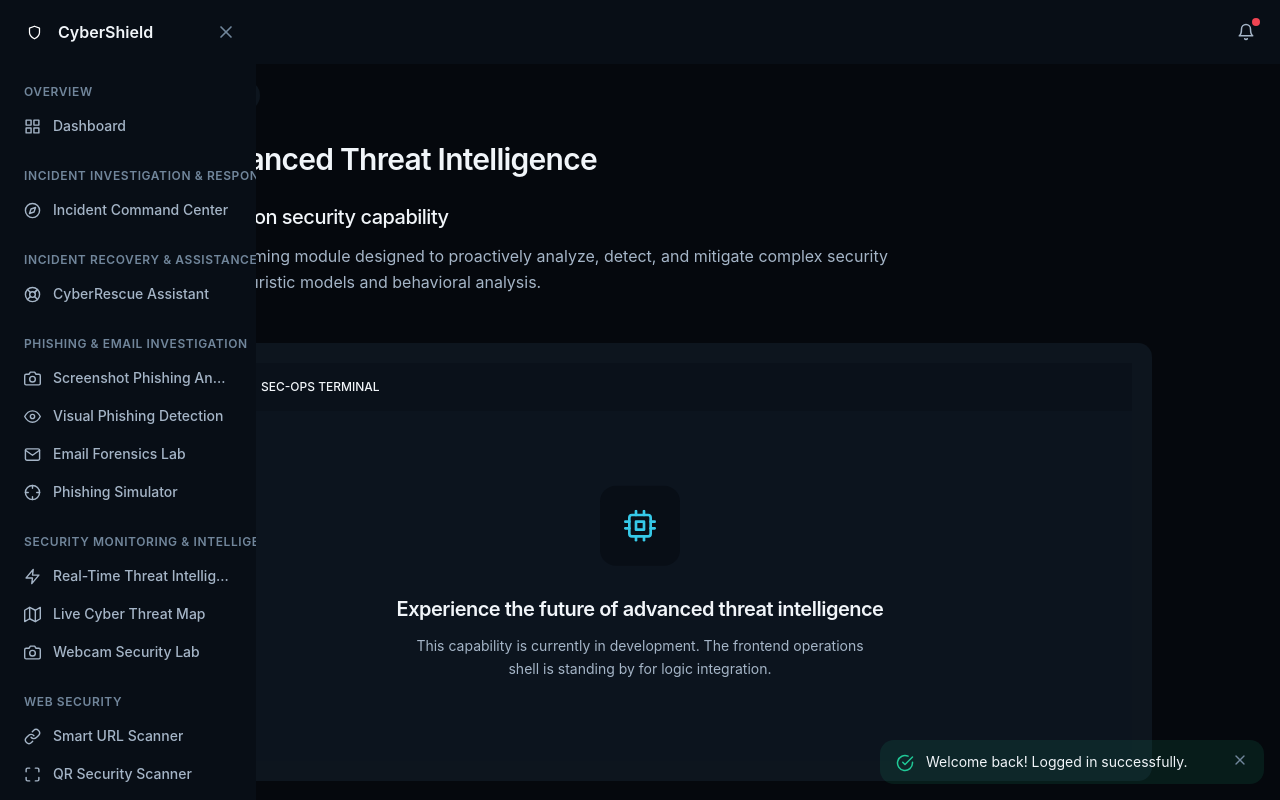
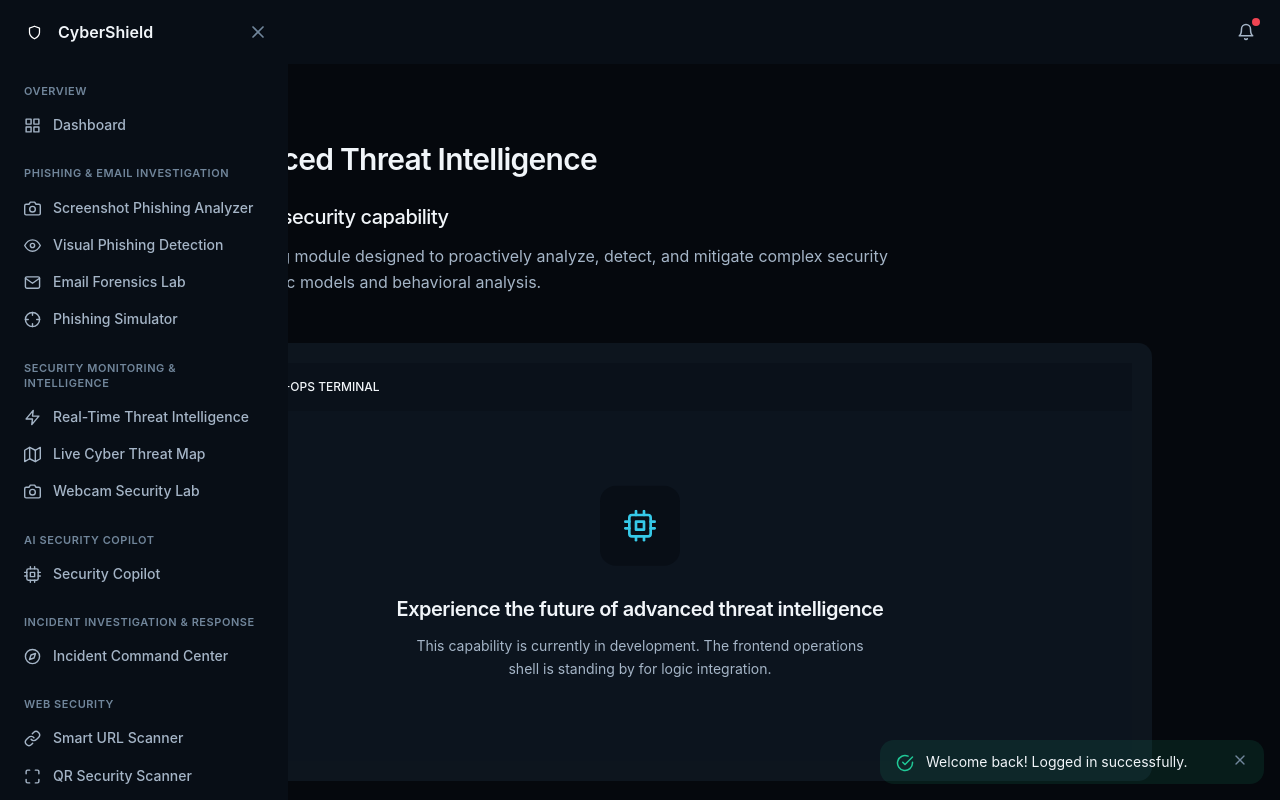
Before and after one commit to radhika200gupta-tech/CyberShield, a React (Vite) app: page /app/coming-soon in a window 1280 px wide. Both pictures are taken after typing "name@example.com", "Sample123" into the empty fields and a click on the button "Log In". Shown: the top 800 px of the page. Built offline with nearby package versions, Linux system fonts and the light colour scheme.

Commit message:
Improve sidebar navigation order and label wrapping

```diff
--- a/src/components/layout/Sidebar.jsx
+++ b/src/components/layout/Sidebar.jsx
@@ -45,7 +45,7 @@ export default function Sidebar({ isOpen, onClose }) {
       <aside
         className={classNames(
           'fixed lg:sticky top-0 h-screen bg-bg-elevated border-r border-border flex flex-col z-50 transition-all duration-300 shrink-0',
-          isCollapsed ? 'w-[76px]' : 'w-64',
+          isCollapsed ? 'w-[76px]' : 'w-72',
           isOpen ? 'translate-x-0' : '-translate-x-full lg:translate-x-0'
         )}
       >
@@ -71,11 +71,11 @@ export default function Sidebar({ isOpen, onClose }) {
           </button>
         </div>
 
-        <div className="flex-1 overflow-y-auto py-5 px-3 space-y-6 flex flex-col custom-scrollbar">
+        <div className="flex-1 overflow-y-auto overflow-x-hidden py-5 px-3 space-y-6 flex flex-col custom-scrollbar">
           {SIDEBAR_SECTIONS.map((section) => (
             <div key={section.category} className="space-y-1.5">
               {!isCollapsed ? (
-                <h3 className="px-3 text-xs font-semibold text-text-muted uppercase tracking-wider mb-2 select-none whitespace-nowrap">
+                <h3 className="px-3 text-[11px] font-semibold text-text-muted uppercase tracking-wider mb-2 select-none leading-snug break-words">
                   {section.category}
                 </h3>
               ) : (
@@ -92,22 +92,22 @@ export default function Sidebar({ isOpen, onClose }) {
                       title={isCollapsed ? link.label : undefined}
                       className={({ isActive }) =>
                         classNames(
-                          'group flex items-center px-3 py-2 rounded-lg text-sm font-medium transition-all relative',
+                          'group flex px-3 py-2 rounded-lg text-sm font-medium transition-all relative',
                           isActive
                             ? 'active text-accent bg-accent/15 font-semibold shadow-xs'
                             : 'text-text-secondary hover:text-text-primary hover:bg-surface-hover',
-                          isCollapsed ? 'justify-center' : 'gap-3'
+                          isCollapsed ? 'justify-center items-center' : 'items-start gap-3'
                         )
                       }
                     >
                       {({ isActive }) => (
                         <>
                           {isActive && (
-                            <span className="absolute left-0 top-1/2 -translate-y-1/2 w-1 h-5 bg-accent rounded-r" />
+                            <span className="absolute left-0 top-1.5 bottom-1.5 w-1 bg-accent rounded-r" />
                           )}
-                          <Icon size={17} className="shrink-0" />
+                          <Icon size={17} className={classNames('shrink-0', !isCollapsed && 'mt-0.5')} />
                           {!isCollapsed && (
-                            <span className="truncate">
+                            <span className="leading-snug break-words flex-1 min-w-0">
                               {link.label}
                             </span>
                           )}
@@ -136,7 +136,7 @@ export default function Sidebar({ isOpen, onClose }) {
               {({ isActive }) => (
                 <>
                   {isActive && (
-                    <span className="absolute left-0 top-1/2 -translate-y-1/2 w-1 h-5 bg-accent rounded-r" />
+                    <span className="absolute left-0 top-1.5 bottom-1.5 w-1 bg-accent rounded-r" />
                   )}
                   <FiUser size={17} className="shrink-0" />
                   {!isCollapsed && <span className="whitespace-nowrap">Profile</span>}
@@ -159,7 +159,7 @@ export default function Sidebar({ isOpen, onClose }) {
               {({ isActive }) => (
                 <>
                   {isActive && (
-                    <span className="absolute left-0 top-1/2 -translate-y-1/2 w-1 h-5 bg-accent rounded-r" />
+                    <span className="absolute left-0 top-1.5 bottom-1.5 w-1 bg-accent rounded-r" />
                   )}
                   <FiSettings size={17} className="shrink-0" />
                   {!isCollapsed && <span className="whitespace-nowrap">Settings</span>}
--- a/src/constants/routes.js
+++ b/src/constants/routes.js
@@ -45,18 +45,6 @@ export const SIDEBAR_SECTIONS = [
     ],
   },
   {
-    category: 'INCIDENT INVESTIGATION & RESPONSE',
-    links: [
-      { label: 'Incident Command Center', path: ROUTES.INCIDENTS, icon: 'compass' },
-    ],
-  },
-  {
-    category: 'INCIDENT RECOVERY & ASSISTANCE',
-    links: [
-      { label: 'CyberRescue Assistant', path: ROUTES.CYBER_RESCUE, icon: 'lifeBuoy' },
-    ],
-  },
-  {
     category: 'PHISHING & EMAIL INVESTIGATION',
     links: [
       { label: 'Screenshot Phishing Analyzer', path: ROUTES.SCREENSHOT_ANALYZER, icon: 'camera' },
@@ -74,11 +62,29 @@ export const SIDEBAR_SECTIONS = [
     ],
   },
   {
+    category: 'AI SECURITY COPILOT',
+    links: [
+      { label: 'Security Copilot', path: ROUTES.AI_COPILOT, icon: 'cpu' },
+    ],
+  },
+  {
+    category: 'INCIDENT INVESTIGATION & RESPONSE',
+    links: [
+      { label: 'Incident Command Center', path: ROUTES.INCIDENTS, icon: 'compass' },
+    ],
+  },
+  {
     category: 'WEB SECURITY',
     links: [
       { label: 'Smart URL Scanner', path: ROUTES.URL_SCANNER, icon: 'link' },
       { label: 'QR Security Scanner', path: ROUTES.QR_SCANNER, icon: 'maximize' },
       { label: 'Phishing Challenge', path: ROUTES.PHISHING_CHALLENGE, icon: 'activity' },
+    ],
+  },
+  {
+    category: 'INCIDENT RECOVERY & ASSISTANCE',
+    links: [
+      { label: 'CyberRescue Assistant', path: ROUTES.CYBER_RESCUE, icon: 'lifeBuoy' },
     ],
   },
   {
@@ -93,18 +99,10 @@ export const SIDEBAR_SECTIONS = [
       { label: 'Security Command Center', path: ROUTES.SECURITY_CENTER, icon: 'shield' },
     ],
   },
-  {
-    category: 'AI SECURITY ASSISTANCE',
-    links: [
-      { label: 'Security Copilot', path: ROUTES.AI_COPILOT, icon: 'cpu' },
-    ],
-  },
 ];
 
 export const SIDEBAR_LINKS = [
   { label: 'Dashboard', path: ROUTES.DASHBOARD, icon: 'grid' },
-  { label: 'Incident Command Center', path: ROUTES.INCIDENTS, icon: 'compass' },
-  { label: 'CyberRescue Assistant', path: ROUTES.CYBER_RESCUE, icon: 'lifeBuoy' },
   { label: 'Screenshot Phishing Analyzer', path: ROUTES.SCREENSHOT_ANALYZER, icon: 'camera' },
   { label: 'Visual Phishing Detection', path: ROUTES.VISUAL_PHISHING, icon: 'eye' },
   { label: 'Email Forensics Lab', path: ROUTES.EMAIL_FORENSICS, icon: 'mail' },
@@ -112,12 +110,14 @@ export const SIDEBAR_LINKS = [
   { label: 'Real-Time Threat Intelligence', path: ROUTES.THREAT_INTEL, icon: 'zap' },
   { label: 'Live Cyber Threat Map', path: ROUTES.THREAT_MAP, icon: 'map' },
   { label: 'Webcam Security Lab', path: ROUTES.WEBCAM_SECURITY, icon: 'camera' },
+  { label: 'Security Copilot', path: ROUTES.AI_COPILOT, icon: 'cpu' },
+  { label: 'Incident Command Center', path: ROUTES.INCIDENTS, icon: 'compass' },
   { label: 'Smart URL Scanner', path: ROUTES.URL_SCANNER, icon: 'link' },
   { label: 'QR Security Scanner', path: ROUTES.QR_SCANNER, icon: 'maximize' },
   { label: 'Phishing Challenge', path: ROUTES.PHISHING_CHALLENGE, icon: 'activity' },
+  { label: 'CyberRescue Assistant', path: ROUTES.CYBER_RESCUE, icon: 'lifeBuoy' },
   { label: 'Password Security Lab', path: ROUTES.PASSWORD_LAB, icon: 'key' },
   { label: 'Security Command Center', path: ROUTES.SECURITY_CENTER, icon: 'shield' },
-  { label: 'Security Copilot', path: ROUTES.AI_COPILOT, icon: 'cpu' },
 ];
 
 export const INTELLIGENCE_LINKS = [
```
